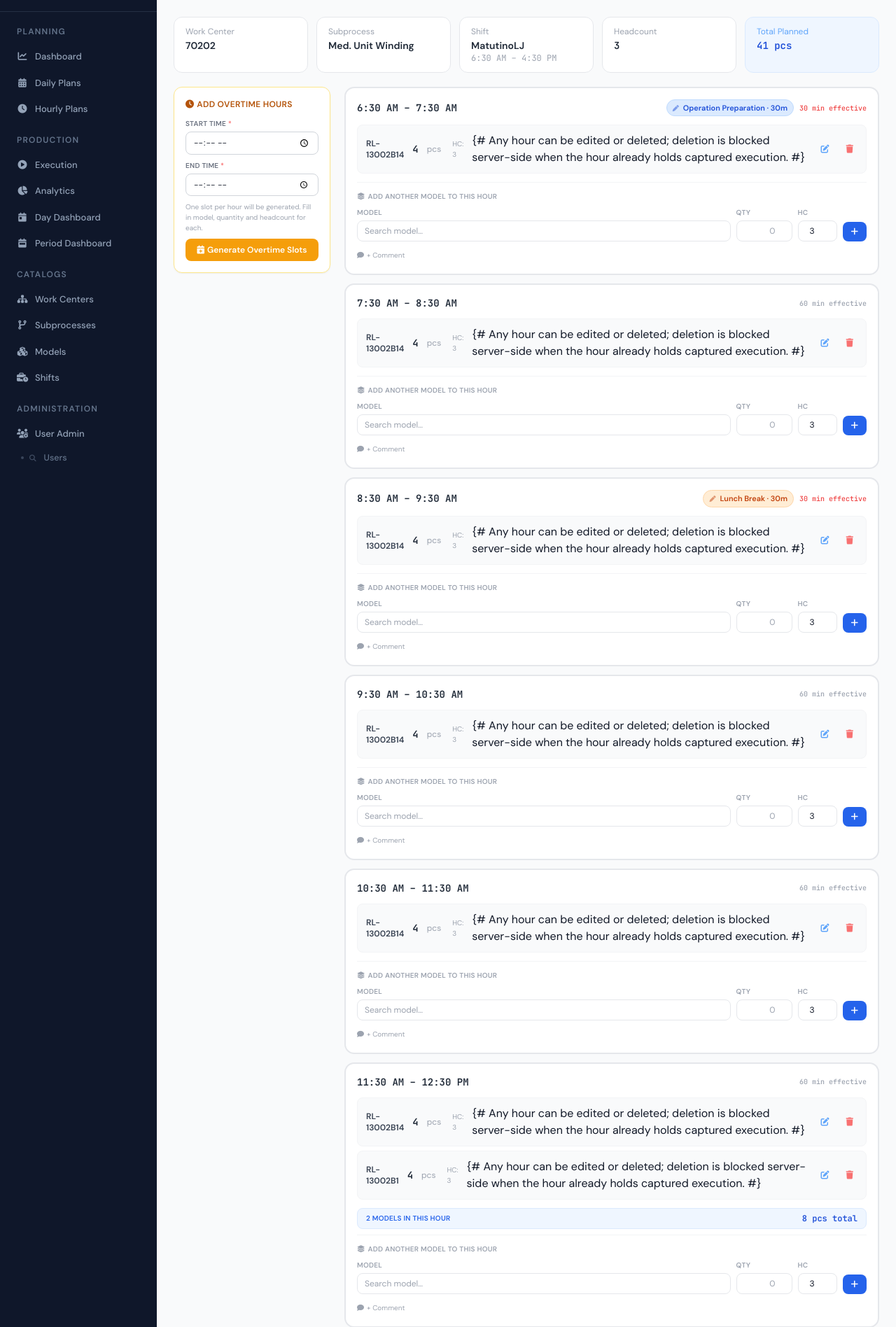
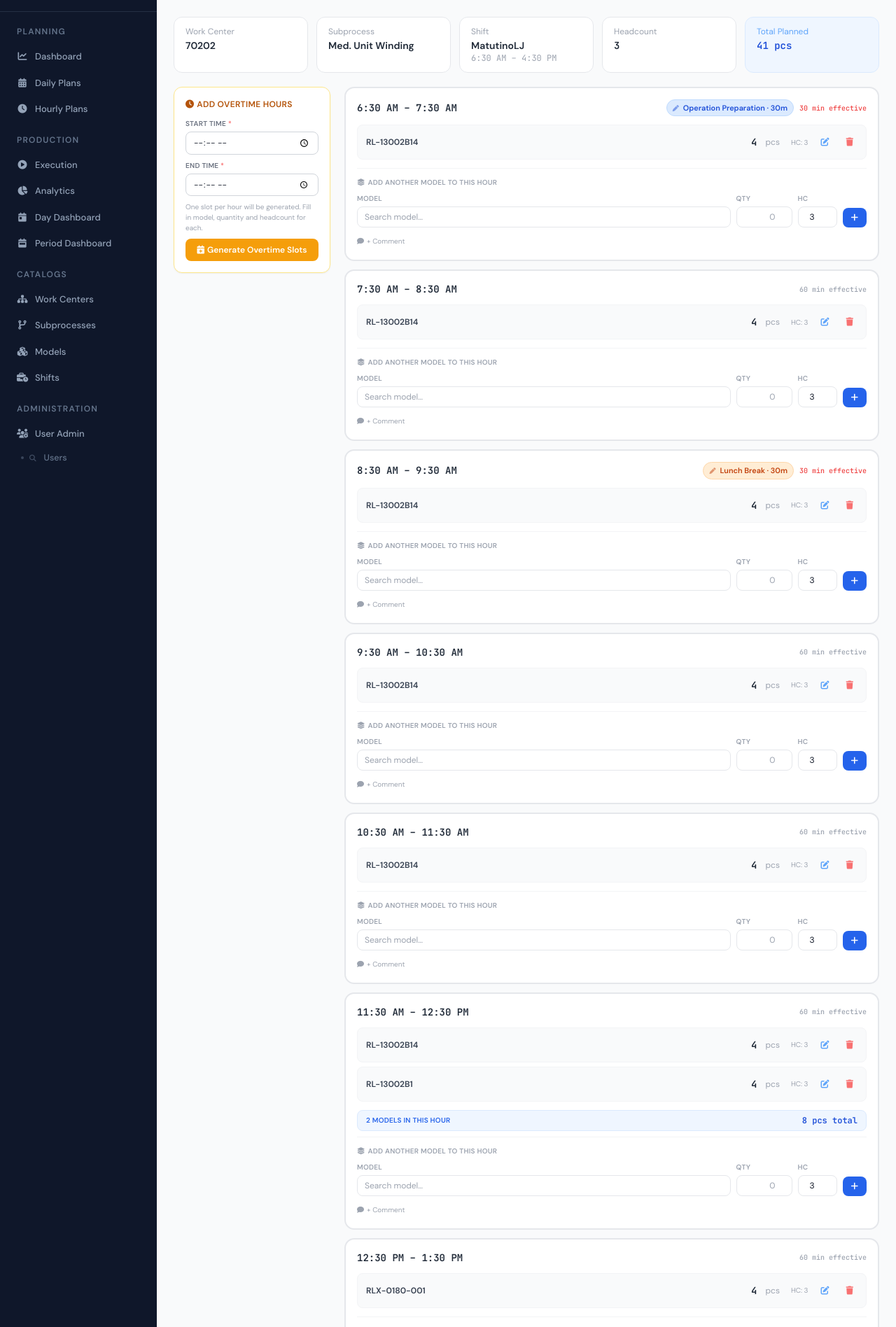
Before and after one commit to guardadoflores27/HrxHr_MTE, a Django app: page /plans/15/hours/ in a window 1280 px wide. Shown: the part 56-1952 px from the top of the page at 70% size. Run offline with Django 5.2, Linux system fonts and the light colour scheme; a user stored in the database is signed in; data comes from the database, SQL or seed files in the repository; both versions use the stored data as it was after the commit; some libraries are stand-ins or nearby versions.

Commit message:
Erase extra text

```diff
--- a/templates/planning/hourly_plan.html
+++ b/templates/planning/hourly_plan.html
@@ -283,8 +283,6 @@
           <span class="text-[10px] text-gray-400 ml-1 row-hc">HC: {{ hp.effective_headcount }}</span>
 
           {% if can_write %}
-          {# Any hour can be edited or deleted; deletion is blocked server-side
-             when the hour already holds captured execution. #}
           <button type="button"
                   onclick="openEditModal({{ hp.id }}, '{{ hp.model.name }}', {{ hp.model.id }}, {{ hp.planned_quantity }}, {{ hp.effective_headcount }}, '{{ hp.comments|escapejs }}')"
                   class="text-blue-400 hover:text-blue-600
```
Also changed, not shown: db.sqlite3.
